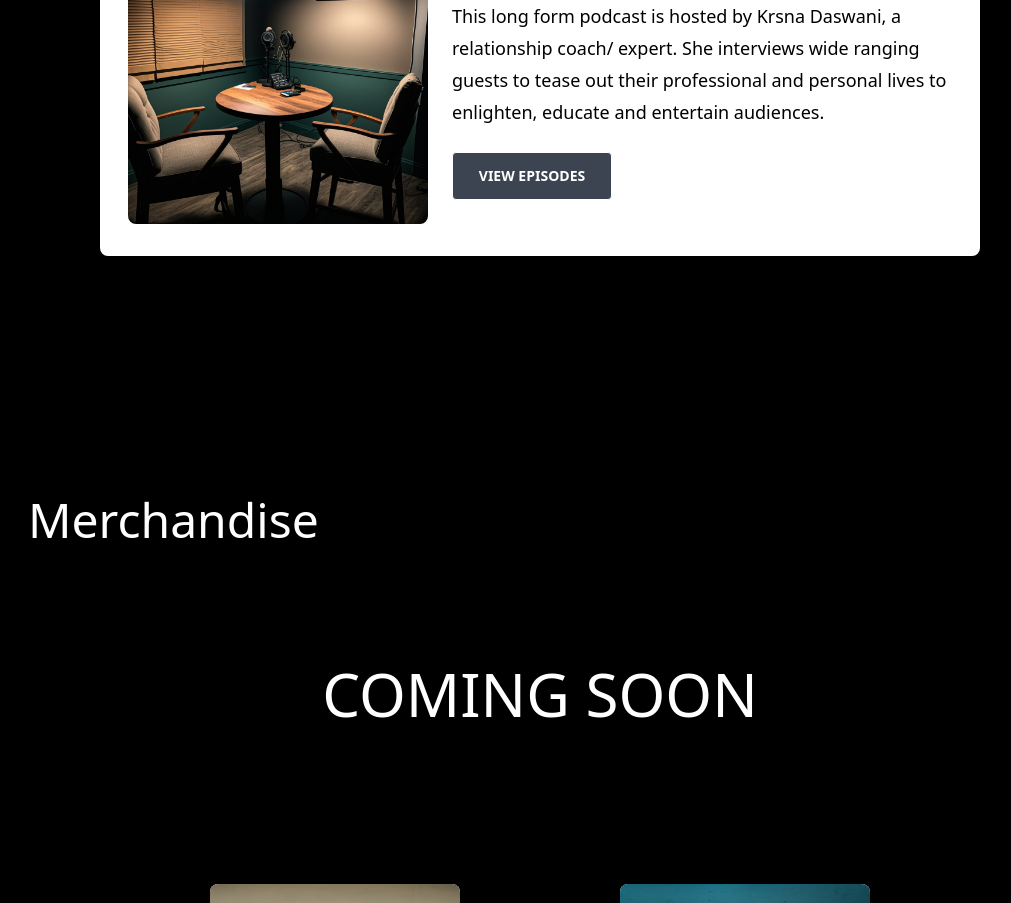
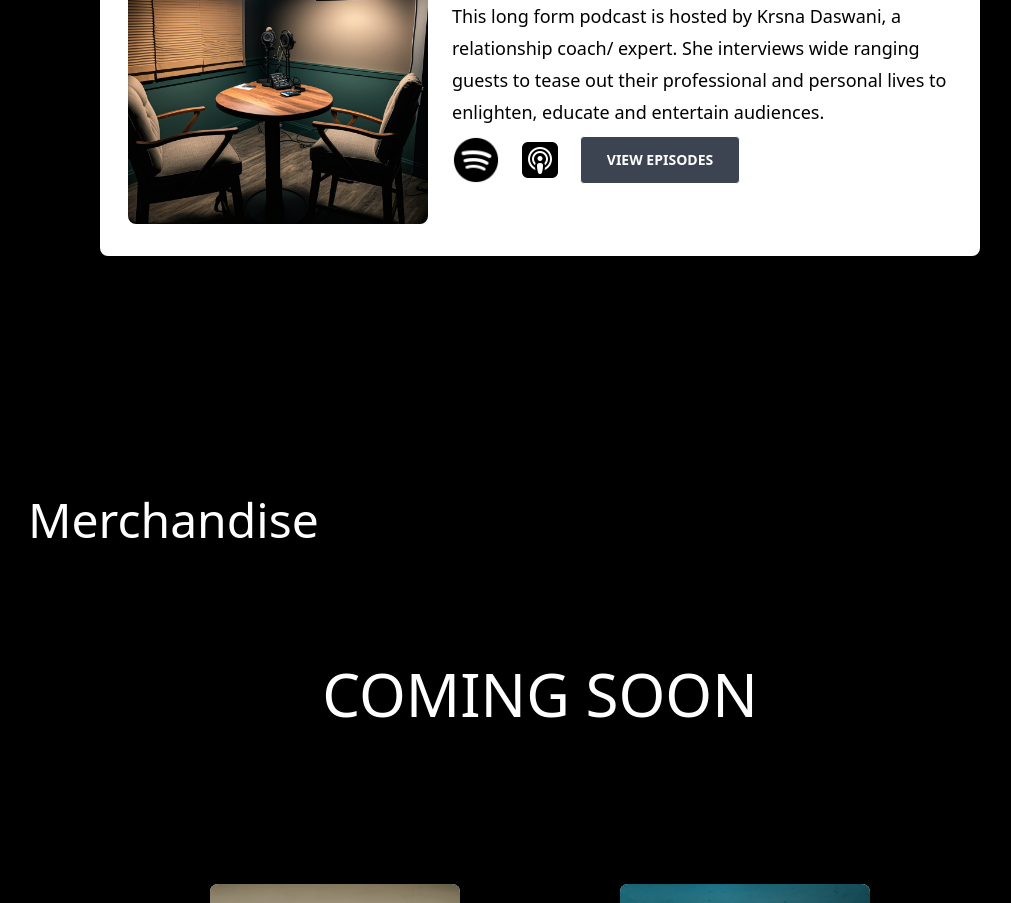
Before and after one commit to Ashutoshkr23/boys-played-well, a Next.js app: page / in a window 1280 px wide. Shown: the part 2080-2983 px from the top of the page, without its empty margins (100-1111 px from the left). Built offline with nearby package versions, Linux system fonts and the light colour scheme.

Commit message:
Play Button for podcast

```diff
--- a/src/Component/Podcast.jsx
+++ b/src/Component/Podcast.jsx
@@ -14,10 +14,9 @@ function Podcast() {
                     <h1 className='text-black text-4xl mt-12'>Conversations with Krsna:</h1>
                     <p className='text-black text-lg leading-8 mt-4'>This long form podcast is hosted by Krsna Daswani, a relationship coach/ expert. She interviews wide ranging guests to tease out their professional and personal lives to enlighten, educate and entertain audiences.</p>
                     <div className='flex gap-4 mt-2'>
-                              {/*<img src="/assets/Images/Podcast/Play-Button.png" alt="" className='h-12 w-12' />
                         <img src="/assets/Images/Podcast/Spotify.png" alt="" className='h-12 w-12' />
-                        <img src="/assets/Images/Podcast/ApplePodcast.png" alt="" className='h-12 w-12' />*/}
-                        <button className='h-10 btn w-40 mt-4 rounded hover:bg-blue-1 hover:font-bold hover:border-none text-white border border-white my-auto'>View Episodes</button>
+                        <img src="/assets/Images/Podcast/ApplePodcast.png" alt="" className='h-12 w-12' />
+                        <button className='h-10 btn w-40 rounded hover:bg-blue-1 hover:font-bold hover:border-none text-white border border-white my-auto'>View Episodes</button>
                     </div>
                 </div>
             </div>
```
